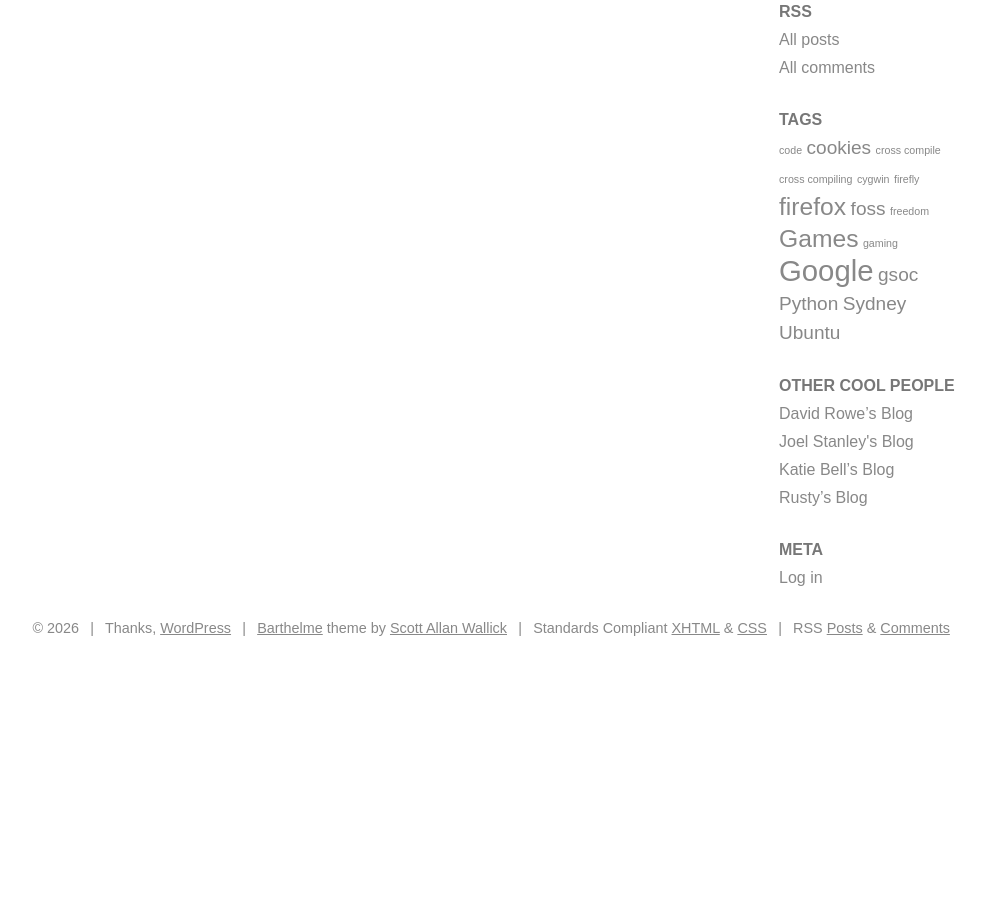
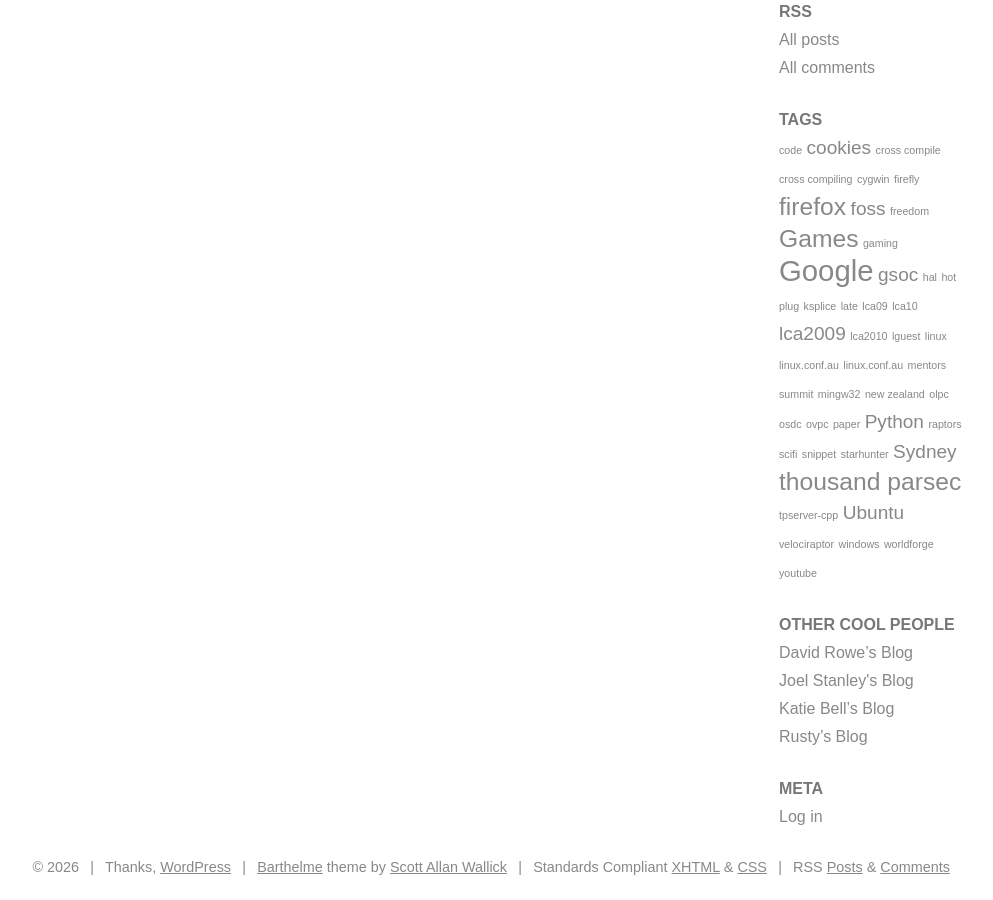
Before and after one commit to mithro/blog.mithis.net, a Jekyll site: the page built from about.markdown, in a window 1280 px wide and 900 px high, scrolled down 1674 px. Shown: the whole window, without its empty margins (5-998 px from the left). Built offline with Jekyll 4.4.1, drawn with Linux system fonts in a browser that asks for light colours; before the commit the page ends 2335 px from its top, so only the background shows below that.

Commit message:
Sidebar: complete tag cloud (16->45 tags) + add Thousand Parsec category to match live
The hardcoded sidebar tag-cloud widget listed only 16 of live's 45 tags, and the Categories dropdown omitted 'Thousand Parsec (16)'. Both are fidelity gaps that prior pixel-diffs missed by excluding the WHOLE sidebar as the random-gallery zone (only the gallery is random; these widgets are deterministic). Replicated live's exact 45-tag cloud (verified all 45 tag archive pages return 200 on deployed) with Liquid relative_url hrefs, and inserted the TP category option in live's order. Build clean, lint exit 0.

Co-Authored-By: Claude Opus 4.7 (1M context) <noreply@anthropic.com>

```diff
--- a/_includes/sidebar.html
+++ b/_includes/sidebar.html
@@ -134,6 +134,7 @@ RT <a href="http://twitter.com/XilinxInc">@XilinxInc</a>: $349, Open-Source, FPG
     <option class="level-0" value="{{ '/archives/category/sci-fi/' | relative_url }}">Sci Fi&nbsp;&nbsp;(1)</option>
     <option class="level-0" value="{{ '/archives/category/summer-of-code/' | relative_url }}">Summer of Code&nbsp;&nbsp;(8)</option>
     <option class="level-0" value="{{ '/archives/category/sydney/' | relative_url }}">Sydney&nbsp;&nbsp;(1)</option>
+    <option class="level-0" value="{{ '/archives/category/tp/' | relative_url }}">Thousand Parsec&nbsp;&nbsp;(16)</option>
     <option class="level-0" value="{{ '/archives/category/timvideos-us/' | relative_url }}">TimVideos.us&nbsp;&nbsp;(10)</option>
     <option class="level-1" value="{{ '/archives/category/timvideos-us/hdmi2usb/' | relative_url }}">&nbsp;&nbsp;&nbsp;HDMI2USB&nbsp;&nbsp;(10)</option>
     <option class="level-0" value="{{ '/archives/category/ubuntu/' | relative_url }}">Ubuntu&nbsp;&nbsp;(3)</option>
@@ -154,22 +155,51 @@ RT <a href="http://twitter.com/XilinxInc">@XilinxInc</a>: $349, Open-Source, FPG
 <!-- Tags Cloud Widget -->
 <li id="tag_cloud-3" class="widget widget_tag_cloud"><h3 class='widgettitle'>Tags</h3>
 <div class="tagcloud">
-<a href="{{ '/archives/tag/code' | relative_url }}" class='tag-link-74' title='1 topic' style='font-size: 8pt;'>code</a>
-<a href="{{ '/archives/tag/cookies' | relative_url }}" class='tag-link-55' title='2 topics' style='font-size: 14.3pt;'>cookies</a>
-<a href="{{ '/archives/tag/cross-compile' | relative_url }}" class='tag-link-76' title='1 topic' style='font-size: 8pt;'>cross compile</a>
-<a href="{{ '/archives/tag/cross-compiling' | relative_url }}" class='tag-link-82' title='1 topic' style='font-size: 8pt;'>cross compiling</a>
-<a href="{{ '/archives/tag/cygwin' | relative_url }}" class='tag-link-78' title='1 topic' style='font-size: 8pt;'>cygwin</a>
-<a href="{{ '/archives/tag/firefly' | relative_url }}" class='tag-link-104' title='1 topic' style='font-size: 8pt;'>firefly</a>
-<a href="{{ '/archives/tag/firefox' | relative_url }}" class='tag-link-42' title='3 topics' style='font-size: 18.5pt;'>firefox</a>
-<a href="{{ '/archives/tag/foss' | relative_url }}" class='tag-link-38' title='2 topics' style='font-size: 14.3pt;'>foss</a>
-<a href="{{ '/archives/tag/freedom' | relative_url }}" class='tag-link-93' title='1 topic' style='font-size: 8pt;'>freedom</a>
-<a href="{{ '/archives/tag/games' | relative_url }}" class='tag-link-346' title='3 topics' style='font-size: 18.5pt;'>Games</a>
-<a href="{{ '/archives/tag/gaming' | relative_url }}" class='tag-link-92' title='1 topic' style='font-size: 8pt;'>gaming</a>
-<a href="{{ '/archives/tag/google' | relative_url }}" class='tag-link-348' title='4 topics' style='font-size: 22pt;'>Google</a>
-<a href="{{ '/archives/tag/gsoc' | relative_url }}" class='tag-link-350' title='2 topics' style='font-size: 14.3pt;'>gsoc</a>
-<a href="{{ '/archives/tag/python' | relative_url }}" class='tag-link-345' title='2 topics' style='font-size: 14.3pt;'>Python</a>
-<a href="{{ '/archives/tag/sydney' | relative_url }}" class='tag-link-349' title='2 topics' style='font-size: 14.3pt;'>Sydney</a>
-<a href="{{ '/archives/tag/ubuntu' | relative_url }}" class='tag-link-347' title='2 topics' style='font-size: 14.3pt;'>Ubuntu</a>
+<a href="{{ '/archives/tag/code' | relative_url }}" class='tag-link-74 tag-link-position-1' title='1 topic' style='font-size: 8pt;'>code</a>
+<a href="{{ '/archives/tag/cookies' | relative_url }}" class='tag-link-55 tag-link-position-2' title='2 topics' style='font-size: 14.3pt;'>cookies</a>
+<a href="{{ '/archives/tag/cross-compile' | relative_url }}" class='tag-link-76 tag-link-position-3' title='1 topic' style='font-size: 8pt;'>cross compile</a>
+<a href="{{ '/archives/tag/cross-compiling' | relative_url }}" class='tag-link-82 tag-link-position-4' title='1 topic' style='font-size: 8pt;'>cross compiling</a>
+<a href="{{ '/archives/tag/cygwin' | relative_url }}" class='tag-link-78 tag-link-position-5' title='1 topic' style='font-size: 8pt;'>cygwin</a>
+<a href="{{ '/archives/tag/firefly' | relative_url }}" class='tag-link-104 tag-link-position-6' title='1 topic' style='font-size: 8pt;'>firefly</a>
+<a href="{{ '/archives/tag/firefox' | relative_url }}" class='tag-link-42 tag-link-position-7' title='3 topics' style='font-size: 18.5pt;'>firefox</a>
+<a href="{{ '/archives/tag/foss' | relative_url }}" class='tag-link-38 tag-link-position-8' title='2 topics' style='font-size: 14.3pt;'>foss</a>
+<a href="{{ '/archives/tag/freedom' | relative_url }}" class='tag-link-93 tag-link-position-9' title='1 topic' style='font-size: 8pt;'>freedom</a>
+<a href="{{ '/archives/tag/games' | relative_url }}" class='tag-link-346 tag-link-position-10' title='3 topics' style='font-size: 18.5pt;'>Games</a>
+<a href="{{ '/archives/tag/gaming' | relative_url }}" class='tag-link-92 tag-link-position-11' title='1 topic' style='font-size: 8pt;'>gaming</a>
+<a href="{{ '/archives/tag/google' | relative_url }}" class='tag-link-348 tag-link-position-12' title='4 topics' style='font-size: 22pt;'>Google</a>
+<a href="{{ '/archives/tag/gsoc' | relative_url }}" class='tag-link-350 tag-link-position-13' title='2 topics' style='font-size: 14.3pt;'>gsoc</a>
+<a href="{{ '/archives/tag/hal' | relative_url }}" class='tag-link-70 tag-link-position-14' title='1 topic' style='font-size: 8pt;'>hal</a>
+<a href="{{ '/archives/tag/hot-plug' | relative_url }}" class='tag-link-83 tag-link-position-15' title='1 topic' style='font-size: 8pt;'>hot plug</a>
+<a href="{{ '/archives/tag/ksplice' | relative_url }}" class='tag-link-86 tag-link-position-16' title='1 topic' style='font-size: 8pt;'>ksplice</a>
+<a href="{{ '/archives/tag/late' | relative_url }}" class='tag-link-94 tag-link-position-17' title='1 topic' style='font-size: 8pt;'>late</a>
+<a href="{{ '/archives/tag/lca09' | relative_url }}" class='tag-link-100 tag-link-position-18' title='1 topic' style='font-size: 8pt;'>lca09</a>
+<a href="{{ '/archives/tag/lca10' | relative_url }}" class='tag-link-107 tag-link-position-19' title='1 topic' style='font-size: 8pt;'>lca10</a>
+<a href="{{ '/archives/tag/lca2009' | relative_url }}" class='tag-link-99 tag-link-position-20' title='2 topics' style='font-size: 14.3pt;'>lca2009</a>
+<a href="{{ '/archives/tag/lca2010' | relative_url }}" class='tag-link-108 tag-link-position-21' title='1 topic' style='font-size: 8pt;'>lca2010</a>
+<a href="{{ '/archives/tag/lguest' | relative_url }}" class='tag-link-85 tag-link-position-22' title='1 topic' style='font-size: 8pt;'>lguest</a>
+<a href="{{ '/archives/tag/linux' | relative_url }}" class='tag-link-351 tag-link-position-23' title='1 topic' style='font-size: 8pt;'>linux</a>
+<a href="{{ '/archives/tag/linuxconfau' | relative_url }}" class='tag-link-77 tag-link-position-24' title='1 topic' style='font-size: 8pt;'>linux.conf.au</a>
+<a href="{{ '/archives/tag/lca' | relative_url }}" class='tag-link-343 tag-link-position-25' title='1 topic' style='font-size: 8pt;'>linux.conf.au</a>
+<a href="{{ '/archives/tag/mentors-summit' | relative_url }}" class='tag-link-71 tag-link-position-26' title='1 topic' style='font-size: 8pt;'>mentors summit</a>
+<a href="{{ '/archives/tag/mingw32' | relative_url }}" class='tag-link-79 tag-link-position-27' title='1 topic' style='font-size: 8pt;'>mingw32</a>
+<a href="{{ '/archives/tag/new-zealand' | relative_url }}" class='tag-link-73 tag-link-position-28' title='1 topic' style='font-size: 8pt;'>new zealand</a>
+<a href="{{ '/archives/tag/olpc' | relative_url }}" class='tag-link-98 tag-link-position-29' title='1 topic' style='font-size: 8pt;'>olpc</a>
+<a href="{{ '/archives/tag/osdc' | relative_url }}" class='tag-link-91 tag-link-position-30' title='1 topic' style='font-size: 8pt;'>osdc</a>
+<a href="{{ '/archives/tag/ovpc' | relative_url }}" class='tag-link-97 tag-link-position-31' title='1 topic' style='font-size: 8pt;'>ovpc</a>
+<a href="{{ '/archives/tag/paper' | relative_url }}" class='tag-link-95 tag-link-position-32' title='1 topic' style='font-size: 8pt;'>paper</a>
+<a href="{{ '/archives/tag/python' | relative_url }}" class='tag-link-345 tag-link-position-33' title='2 topics' style='font-size: 14.3pt;'>Python</a>
+<a href="{{ '/archives/tag/raptors' | relative_url }}" class='tag-link-88 tag-link-position-34' title='1 topic' style='font-size: 8pt;'>raptors</a>
+<a href="{{ '/archives/tag/scifi' | relative_url }}" class='tag-link-105 tag-link-position-35' title='1 topic' style='font-size: 8pt;'>scifi</a>
+<a href="{{ '/archives/tag/snippet' | relative_url }}" class='tag-link-75 tag-link-position-36' title='1 topic' style='font-size: 8pt;'>snippet</a>
+<a href="{{ '/archives/tag/starhunter' | relative_url }}" class='tag-link-102 tag-link-position-37' title='1 topic' style='font-size: 8pt;'>starhunter</a>
+<a href="{{ '/archives/tag/sydney' | relative_url }}" class='tag-link-349 tag-link-position-38' title='2 topics' style='font-size: 14.3pt;'>Sydney</a>
+<a href="{{ '/archives/tag/thousand-parsec' | relative_url }}" class='tag-link-48 tag-link-position-39' title='3 topics' style='font-size: 18.5pt;'>thousand parsec</a>
+<a href="{{ '/archives/tag/tpserver-cpp' | relative_url }}" class='tag-link-80 tag-link-position-40' title='1 topic' style='font-size: 8pt;'>tpserver-cpp</a>
+<a href="{{ '/archives/tag/ubuntu' | relative_url }}" class='tag-link-347 tag-link-position-41' title='2 topics' style='font-size: 14.3pt;'>Ubuntu</a>
+<a href="{{ '/archives/tag/velociraptor' | relative_url }}" class='tag-link-96 tag-link-position-42' title='1 topic' style='font-size: 8pt;'>velociraptor</a>
+<a href="{{ '/archives/tag/windows' | relative_url }}" class='tag-link-81 tag-link-position-43' title='1 topic' style='font-size: 8pt;'>windows</a>
+<a href="{{ '/archives/tag/worldforge' | relative_url }}" class='tag-link-72 tag-link-position-44' title='1 topic' style='font-size: 8pt;'>worldforge</a>
+<a href="{{ '/archives/tag/youtube' | relative_url }}" class='tag-link-103 tag-link-position-45' title='1 topic' style='font-size: 8pt;'>youtube</a>
 </div>
 </li>
 
```
